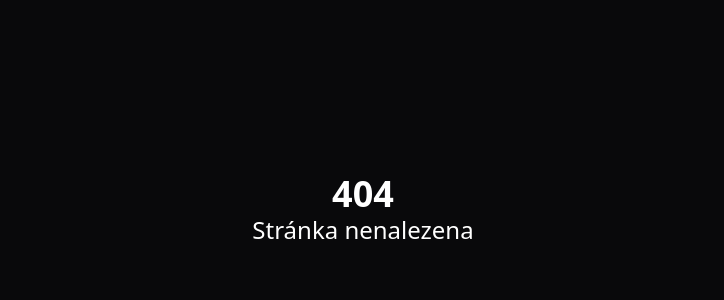
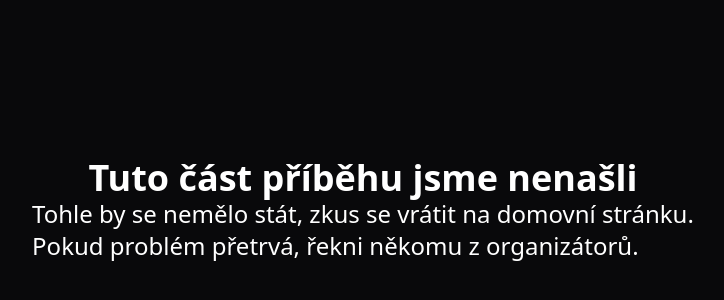
Before and after one commit to vyPal/purkiada-gamebook-2024, a Next.js app: page /checkpoint/1 in a window 1280 px wide. Before the commit this address had no page. Shown: the part 190-490 px from the top of the page, without its empty margins (277-1001 px from the left). Built offline with nearby package versions, Linux system fonts and the light colour scheme.

Commit message:
Better formatting

```diff
--- a/pages/checkpoint/[slug].tsx
+++ b/pages/checkpoint/[slug].tsx
@@ -5,6 +5,7 @@ import { useRouter } from 'next/router'
 
 import "../../app/globals.css"
 import { useState, useEffect } from 'react';
+import Link from 'next/link';
 
 const checkpoints : { [key: string]: { text: string, buttons: {
   text: string,
@@ -37,8 +38,10 @@ export default function Page() {
   if (checkpoint === undefined) {
     return (
       <div className="flex flex-col items-center justify-center h-screen bg-zinc-950 dark:bg-white text-white">
-        <div className="text-4xl font-bold">404</div>
-        <div className="text-2xl">Stránka nenalezena</div>
+        <div className="text-4xl font-bold">Tuto část příběhu jsme nenašli</div>
+        <div className="text-2xl">Tohle by se nemělo stát, zkus se vrátit na <Link href={"/"}>domovní stránku</Link>.<br />
+        Pokud problém přetrvá, řekni někomu z organizátorů.
+        </div>
       </div>
     )
   }
@@ -83,7 +86,7 @@ export default function Page() {
   }
 
   return (
-    <div className="flex flex-col items-center justify-center h-screen bg-zinc-950 dark:bg-white text-white">
+    <div className="flex flex-col items-center justify-center h-screen bg-zinc-950 dark:bg-white text-white p-32">
       <div className="text-4xl font-bold">{checkpoint.text}</div>
       {checkpoint.buttons.map((button) => (
         <Button key={button.checkpoint} onClick={() => tryProgress(button.checkpoint)} className="bg-zinc-900 hover:bg-zinc-800 text-white font-bold py-2 px-4 rounded mt-4">{button.text}</Button>
```
